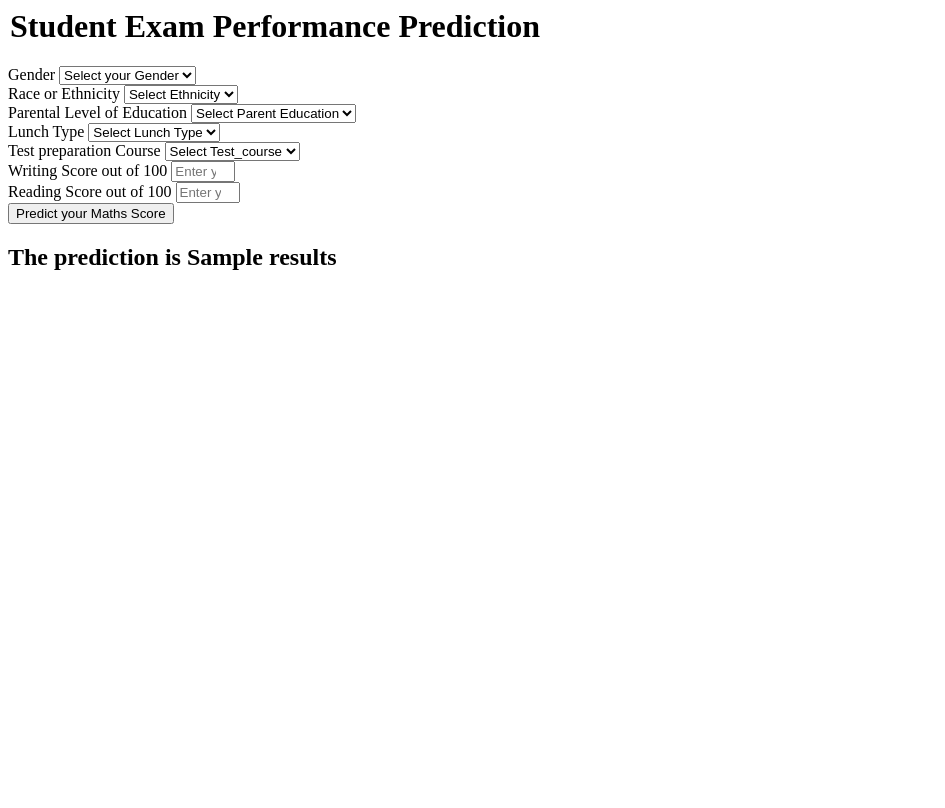
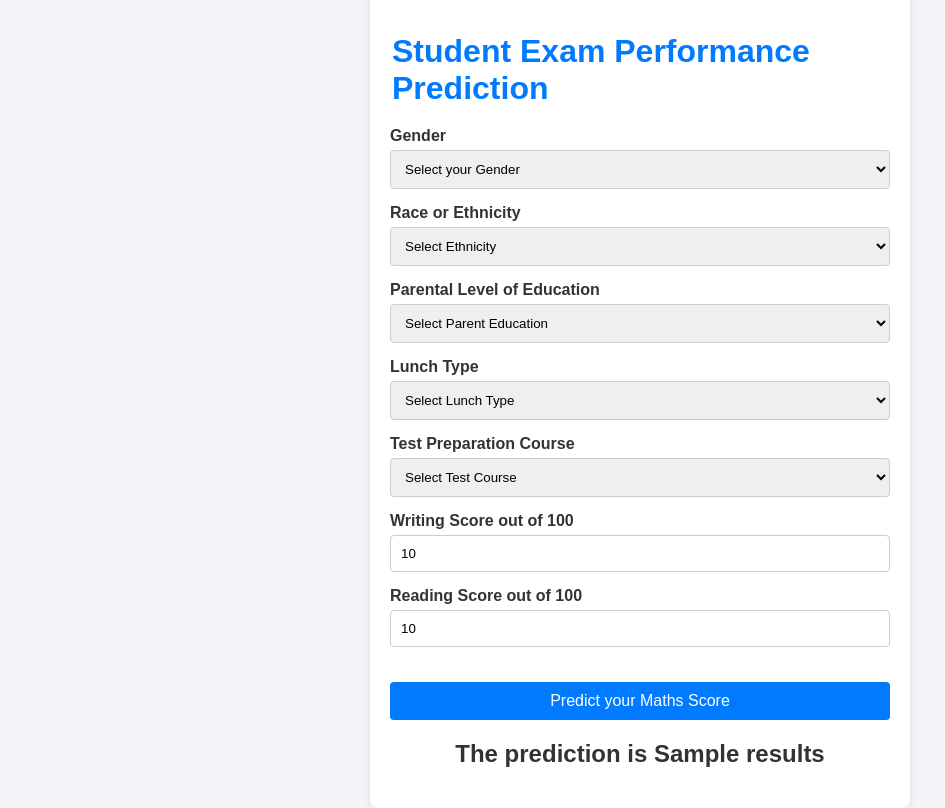
Before and after one commit to GoJo-Rika/Student-Performance-Prediction-System, a Flask app: template templates/home.html in a window 1280 px wide. Shown: the whole page, without its empty margins (0-945 px from the left). Before the commit the page ends 270 px from the top, so only its background shows below. Run offline with Flask 3, Linux system fonts and the light colour scheme; the template is opened without the code that fills it: most values are stand-ins (such as "Sample title", 1, 10 or a date in 2020).

Commit message:
styling changes

```diff
--- /dev/null
+++ b/static/css/styles.css
@@ -0,0 +1,86 @@
+body {
+    font-family: Arial, sans-serif;
+    background-color: #f4f4f9;
+    margin: 0;
+    padding: 0;
+    display: flex;
+    justify-content: center;
+    align-items: center;
+    height: 100vh;
+    color: #333;
+}
+
+.container {
+    text-align: center;
+    background: #fff;
+    padding: 40px;
+    border-radius: 8px;
+    box-shadow: 0 0 10px rgba(0, 0, 0, 0.1);
+    max-width: 600px;
+    width: 100%;
+}
+
+.login {
+    background: #fff;
+    padding: 20px;
+    border-radius: 8px;
+    box-shadow: 0 0 10px rgba(0, 0, 0, 0.1);
+    width: 100%;
+    max-width: 500px;
+}
+
+h1 {
+    color: #007BFF;
+    margin-bottom: 20px;
+}
+
+p {
+    font-size: 18px;
+    line-height: 1.6;
+}
+
+.mb-3 {
+    margin-bottom: 15px;
+}
+
+.form-label {
+    display: block;
+    margin-bottom: 5px;
+    font-weight: bold;
+}
+
+.form-control {
+    width: 100%;
+    padding: 10px;
+    border: 1px solid #ccc;
+    border-radius: 4px;
+    box-sizing: border-box;
+}
+
+.btn {
+    width: 100%;
+    padding: 10px;
+    background-color: #007BFF;
+    color: #fff;
+    border: none;
+    border-radius: 4px;
+    cursor: pointer;
+    font-size: 16px;
+    text-align: center;
+    display: inline-block;
+    margin-top: 20px;
+}
+
+.btn:hover {
+    background-color: #0056b3;
+}
+
+h2 {
+    text-align: center;
+    color: #333;
+    margin-top: 20px;
+}
+
+.placeholder {
+    color: #999;
+}
--- a/templates/home.html
+++ b/templates/home.html
@@ -1,110 +1,79 @@
-<html>
+<!DOCTYPE html>
+<html lang="en">
+<head>
+    <meta charset="UTF-8">
+    <meta name="viewport" content="width=device-width, initial-scale=1.0">
+    <title>Student Exam Performance Prediction</title>
+    <link rel="stylesheet" href="{{ url_for('static', filename='css/styles.css') }}">
+</head>
 <body>
     <div class="login">
-
-       <form action="{{ url_for('predict_datapoint')}}" method="post">
+        <form action="{{ url_for('predict_datapoint') }}" method="post">
             <h1>
                 <legend>Student Exam Performance Prediction</legend>
             </h1>
             <div class="mb-3">
                 <label class="form-label">Gender</label>
-            <select class="form-control" name="gender" placeholder="Enter you Gender" required>
+                <select class="form-control" name="gender" required>
                     <option class="placeholder" selected disabled value="">Select your Gender</option>
-                <option value="male">
-                    Male
-                </option>
-                <option value="female">
-                    Female
-                </option>
+                    <option value="male" {% if gender == 'male' %}selected{% endif %}>Male</option>
+                    <option value="female" {% if gender == 'female' %}selected{% endif %}>Female</option>
                 </select>
             </div>
             <div class="mb-3">
                 <label class="form-label">Race or Ethnicity</label>
-            <select class="form-control" name="ethnicity" placeholder="Enter you ethnicity" required>
+                <select class="form-control" name="ethnicity" required>
                     <option class="placeholder" selected disabled value="">Select Ethnicity</option>
-                <option value="group A">
-                    Group A
-                </option>
-                <option value="group B">
-                    Group B
-                </option>
-                <option value="group C">
-                    Group C
-                </option>
-                <option value="group D">
-                    Group D
-                </option>
-                <option value="group E">
-                    Group E
-                </option>
+                    <option value="group A" {% if ethnicity == 'group A' %}selected{% endif %}>Group A</option>
+                    <option value="group B" {% if ethnicity == 'group B' %}selected{% endif %}>Group B</option>
+                    <option value="group C" {% if ethnicity == 'group C' %}selected{% endif %}>Group C</option>
+                    <option value="group D" {% if ethnicity == 'group D' %}selected{% endif %}>Group D</option>
+                    <option value="group E" {% if ethnicity == 'group E' %}selected{% endif %}>Group E</option>
                 </select>
             </div>
             <div class="mb-3">
                 <label class="form-label">Parental Level of Education</label>
-            <select class="form-control" name="parental_level_of_education"
-                placeholder="Enter you Parent Education" required>
+                <select class="form-control" name="parental_level_of_education" required>
                     <option class="placeholder" selected disabled value="">Select Parent Education</option>
-                <option value="associate's degree">
-                    associate's degree
-                </option>
-                <option value="bachelor's degree">
-                    bachelor's degree
-                </option>
-                <option value="high school">
-                    high school
-                </option>
-                <option value="master's degree">
-                    master's degree
-                </option>
-                <option value="some college">
-                    some college
-                </option>
-                <option value="some high school">
-                    some high school
-                </option>
+                    <option value="associate's degree" {% if parental_level_of_education == "associate's degree" %}selected{% endif %}>Associate's Degree</option>
+                    <option value="bachelor's degree" {% if parental_level_of_education == "bachelor's degree" %}selected{% endif %}>Bachelor's Degree</option>
+                    <option value="high school" {% if parental_level_of_education == 'high school' %}selected{% endif %}>High School</option>
+                    <option value="master's degree" {% if parental_level_of_education == "master's degree" %}selected{% endif %}>Master's Degree</option>
+                    <option value="some college" {% if parental_level_of_education == 'some college' %}selected{% endif %}>Some College</option>
+                    <option value="some high school" {% if parental_level_of_education == 'some high school' %}selected{% endif %}>Some High School</option>
                 </select>
             </div>
             <div class="mb-3">
                 <label class="form-label">Lunch Type</label>
-            <select class="form-control" name="lunch" placeholder="Enter you Lunch" required>
+                <select class="form-control" name="lunch" required>
                     <option class="placeholder" selected disabled value="">Select Lunch Type</option>
-                <option value="free/reduced">
-                    free/reduced
-                </option>
-                <option value="standard">
-                    standard
-                </option>
+                    <option value="free/reduced" {% if lunch == 'free/reduced' %}selected{% endif %}>Free/Reduced</option>
+                    <option value="standard" {% if lunch == 'standard' %}selected{% endif %}>Standard</option>
                 </select>
             </div>
             <div class="mb-3">
-            <label class="form-label">Test preparation Course</label>
-            <select class="form-control" name="test_preparation_course" placeholder="Enter you Course"
-                required>
-                <option class="placeholder" selected disabled value="">Select Test_course</option>
-                <option value="none">
-                    None
-                </option>
-                <option value="completed">
-                    Completed
-                </option>
+                <label class="form-label">Test Preparation Course</label>
+                <select class="form-control" name="test_preparation_course" required>
+                    <option class="placeholder" selected disabled value="">Select Test Course</option>
+                    <option value="none" {% if test_preparation_course == 'none' %}selected{% endif %}>None</option>
+                    <option value="completed" {% if test_preparation_course == 'completed' %}selected{% endif %}>Completed</option>
                 </select>
             </div>
             <div class="mb-3">
                 <label class="form-label">Writing Score out of 100</label>
-            <input class="form-control" type="number" name="reading_score"
-                placeholder="Enter your Reading score" min='0' max='100' />
+                <input class="form-control" type="number" name="writing_score" placeholder="Enter your Writing Score" min="0" max="100" value="{{ writing_score }}" required />
             </div>
             <div class="mb-3">
                 <label class="form-label">Reading Score out of 100</label>
-            <input class="form-control" type="number" name="writing_score"
-                placeholder="Enter your Reading Score" min='0' max='100' />
+                <input class="form-control" type="number" name="reading_score" placeholder="Enter your Reading Score" min="0" max="100" value="{{ reading_score }}" required />
             </div>
             <div class="mb-3">
-            <input class="btn btn-primary" type="submit" value="Predict your Maths Score" required />
+                <input class="btn btn-primary" type="submit" value="Predict your Maths Score" />
             </div>
         </form>
         <h2>
             The prediction is {{ results }}
         </h2>
-   <body>
+    </div>
+</body>
 </html>
```
Also changed, not shown: templates/index.html (+17 -1 lines). Lines whose indentation alone changed are shown as unchanged.
